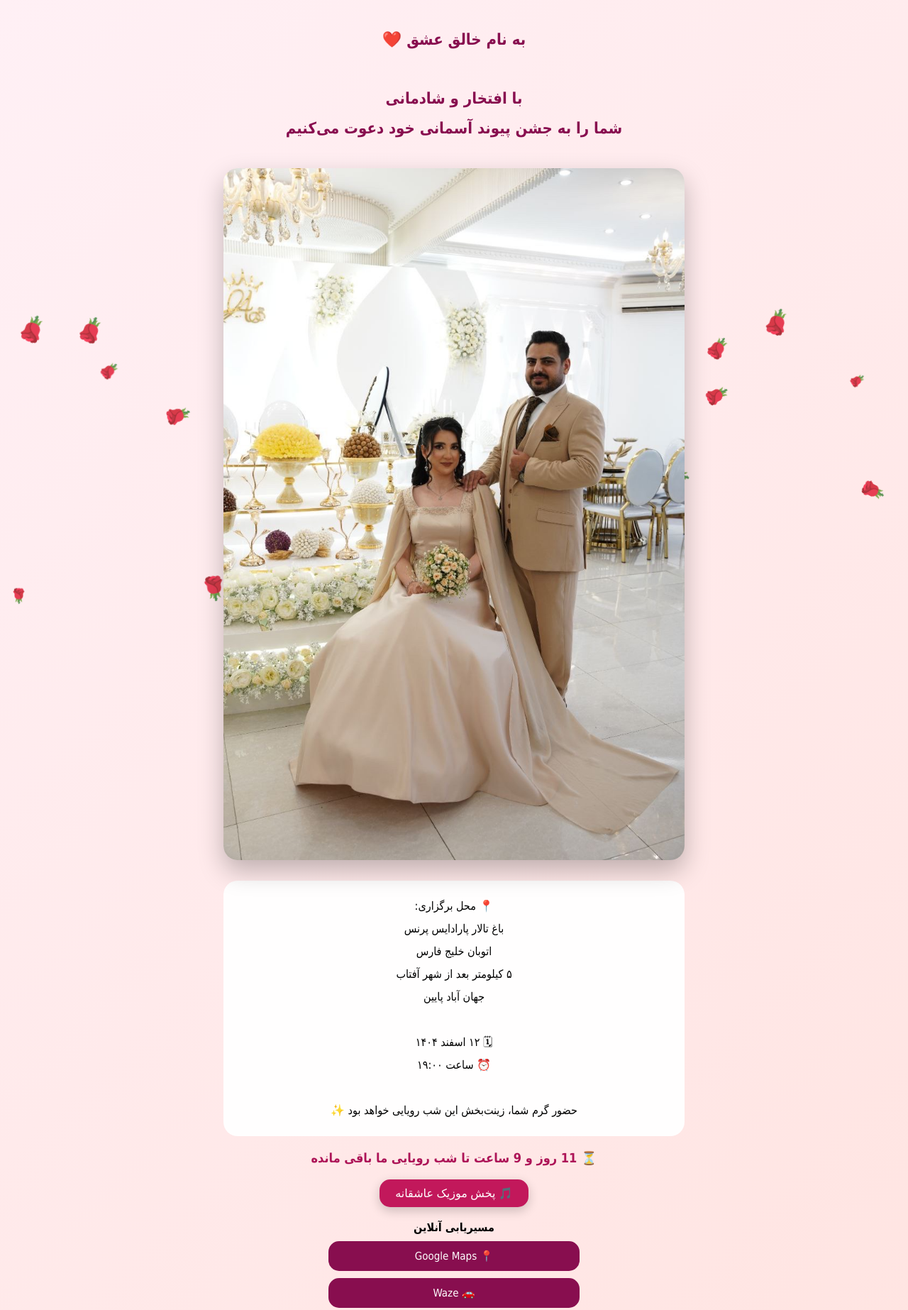
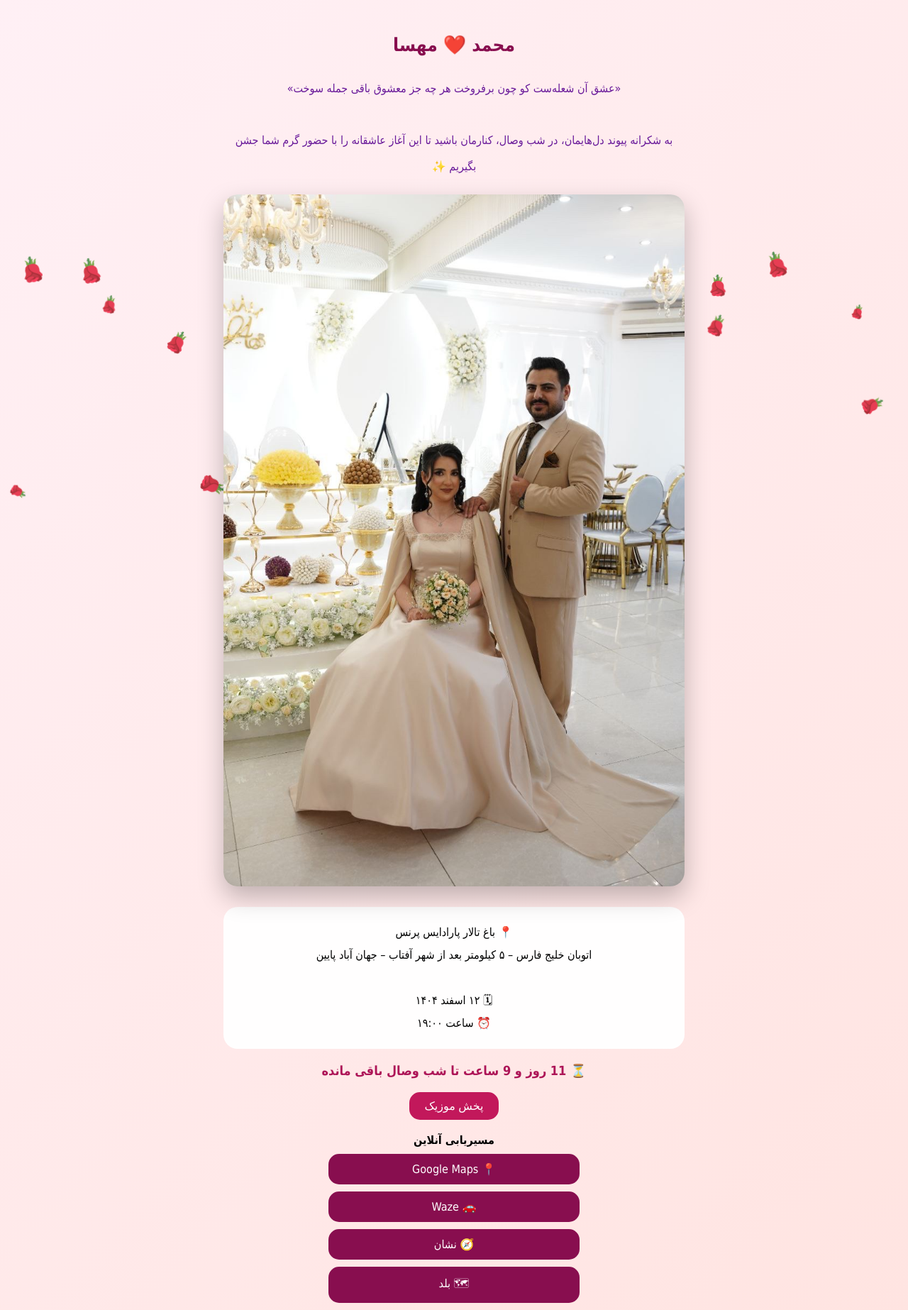
Before and after one commit to mohammadragheb75/wedding, a plain HTML site: page index.html in a window 1280 px wide. Shown: the top 1846 px of the page at 71% size. Drawn offline with Linux system fonts and the light colour scheme.

Commit message:
add second try

```diff
--- a/index.html
+++ b/index.html
@@ -3,14 +3,12 @@
 <head>
 <meta charset="UTF-8">
 <meta name="viewport" content="width=device-width, initial-scale=1.0">
-<title>دعوتنامه جشن ازدواج</title>
+<title>محمد ❤️ مهسا</title>
 
-<!-- Open Graph -->
-<meta property="og:title" content="دعوتنامه جشن ازدواج 💍">
-<meta property="og:description" content="با حضور شما، جشن ما زیباتر خواهد شد">
+<meta property="og:title" content="محمد ❤️ مهسا | جشن ازدواج">
+<meta property="og:description" content="به تماشای شب پیوند عاشقانه ما دعوتید">
 <meta property="og:image" content="https://mohammadragheb75.github.io/wedding/photo.jpg">
 <meta property="og:type" content="website">
-<meta property="og:locale" content="fa_IR">
 
 <style>
 body{
@@ -22,19 +20,15 @@ body{
   overflow-x:hidden;
 }
 
-/* گل رز شناور */
+/* رز شناور */
 .rose{
   position:fixed;
   top:-50px;
-  font-size:24px;
   animation:fall linear infinite;
   opacity:0.8;
 }
-
 @keyframes fall{
-  to{
-    transform:translateY(110vh) rotate(360deg);
-  }
+  to{ transform:translateY(110vh) rotate(360deg); }
 }
 
 .container{
@@ -47,8 +41,15 @@ body{
 
 h1{
   color:#880e4f;
-  font-size:22px;
-  line-height:1.9;
+  font-size:26px;
+  line-height:2;
+}
+
+.poem{
+  margin-top:15px;
+  font-size:16px;
+  line-height:2.3;
+  color:#6a1b9a;
 }
 
 img{
@@ -83,7 +84,6 @@ button{
   color:white;
   font-size:16px;
   cursor:pointer;
-  box-shadow:0 5px 15px rgba(0,0,0,0.2);
 }
 
 .navbtn{
@@ -96,7 +96,6 @@ button{
   color:white;
   text-decoration:none;
   border-radius:15px;
-  font-size:15px;
 }
 </style>
 </head>
@@ -106,75 +105,84 @@ button{
 <div class="container">
 
 <h1>
-به نام خالق عشق ❤️<br><br>
-با افتخار و شادمانی<br>
-شما را به جشن پیوند آسمانی خود دعوت می‌کنیم
+محمد ❤️ مهسا
 </h1>
+
+<div class="poem">
+«عشق آن شعله‌ست کو چون برفروخت
+هر چه جز معشوق باقی جمله سوخت»
+<br><br>
+به شکرانه پیوند دل‌هایمان،
+در شب وصال، کنارمان باشید
+تا این آغاز عاشقانه را با حضور گرم شما جشن بگیریم ✨
+</div>
 
 <img src="photo.jpg" alt="Wedding">
 
 <div class="info">
-📍 محل برگزاری:<br>
-باغ تالار پارادایس پرنس<br>
-اتوبان خلیج فارس<br>
-۵ کیلومتر بعد از شهر آفتاب<br>
-جهان آباد پایین<br><br>
+📍 باغ تالار پارادایس پرنس<br>
+اتوبان خلیج فارس – ۵ کیلومتر بعد از شهر آفتاب – جهان آباد پایین<br><br>
 
 🗓 ۱۲ اسفند ۱۴۰۴<br>
-⏰ ساعت ۱۹:۰۰<br><br>
-
-حضور گرم شما، زینت‌بخش این شب رویایی خواهد بود ✨
+⏰ ساعت ۱۹:۰۰
 </div>
 
 <div class="countdown" id="countdown"></div>
 
-<button onclick="playMusic()">🎵 پخش موزیک عاشقانه</button>
+<button onclick="manualPlay()">پخش موزیک</button>
 
 <br><br>
 <strong>مسیریابی آنلاین</strong>
 
 <a class="navbtn" href="https://www.google.com/maps/search/?api=1&query=باغ+تالار+پارادایس+پرنس" target="_blank">📍 Google Maps</a>
-
 <a class="navbtn" href="https://waze.com/ul?q=باغ%20تالار%20پارادایس%20پرنس&navigate=yes" target="_blank">🚗 Waze</a>
-
 <a class="navbtn" href="https://neshan.org/maps/search/باغ%20تالار%20پارادایس%20پرنس" target="_blank">🧭 نشان</a>
-
 <a class="navbtn" href="https://balad.ir/search/باغ%20تالار%20پارادایس%20پرنس" target="_blank">🗺 بلد</a>
 
-<audio id="bgMusic" loop>
+<audio id="bgMusic" autoplay loop>
 <source src="music.mp3" type="audio/mpeg">
 </audio>
 
 </div>
 
 <script>
-// تایمر (12 اسفند 1404 ≈ 2 March 2026)
+// تایمر (2 March 2026)
 var weddingDate = new Date("March 2, 2026 19:00:00").getTime();
-
-setInterval(function() {
+setInterval(function(){
   var now = new Date().getTime();
   var distance = weddingDate - now;
+  var days = Math.floor(distance/(1000*60*60*24));
+  var hours = Math.floor((distance%(1000*60*60*24))/(1000*60*60));
+  document.getElementById("countdown").innerHTML =
+  "⏳ " + days + " روز و " + hours + " ساعت تا شب وصال باقی مانده";
+},1000);
 
-  var days = Math.floor(distance / (1000 * 60 * 60 * 24));
-  var hours = Math.floor((distance % (1000*60*60*24))/(1000*60*60));
+// تلاش برای Auto Play
+window.addEventListener("load",function(){
+  var music=document.getElementById("bgMusic");
+  var playPromise=music.play();
+  if(playPromise!==undefined){
+    playPromise.catch(()=>{});
+  }
+});
 
-  document.getElementById("countdown").innerHTML =
-  "⏳ " + days + " روز و " + hours + " ساعت تا شب رویایی ما باقی مانده";
+// اگر آیفون بلاک کرد با اولین لمس پخش شود
+document.addEventListener("click",function(){
+  document.getElementById("bgMusic").play();
+},{once:true});
 
-}, 1000);
-
-function playMusic(){
+function manualPlay(){
   document.getElementById("bgMusic").play();
 }
 
-/* ساخت گل رز شناور */
-for(let i=0;i<20;i++){
+// رزهای شناور
+for(let i=0;i<18;i++){
   let rose=document.createElement("div");
   rose.className="rose";
   rose.innerHTML="🌹";
   rose.style.left=Math.random()*100+"vw";
-  rose.style.animationDuration=(5+Math.random()*5)+"s";
-  rose.style.fontSize=(18+Math.random()*20)+"px";
+  rose.style.animationDuration=(6+Math.random()*6)+"s";
+  rose.style.fontSize=(18+Math.random()*18)+"px";
   document.body.appendChild(rose);
 }
 </script>
```
